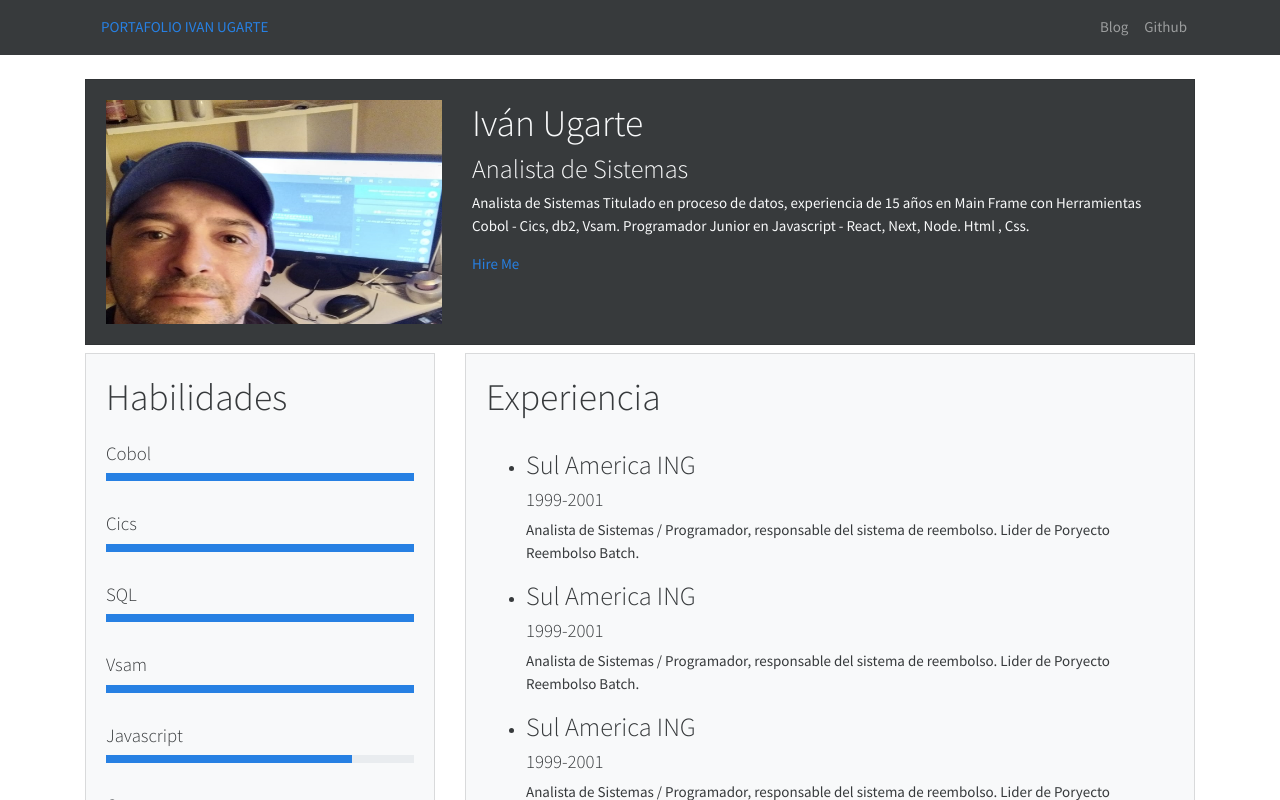
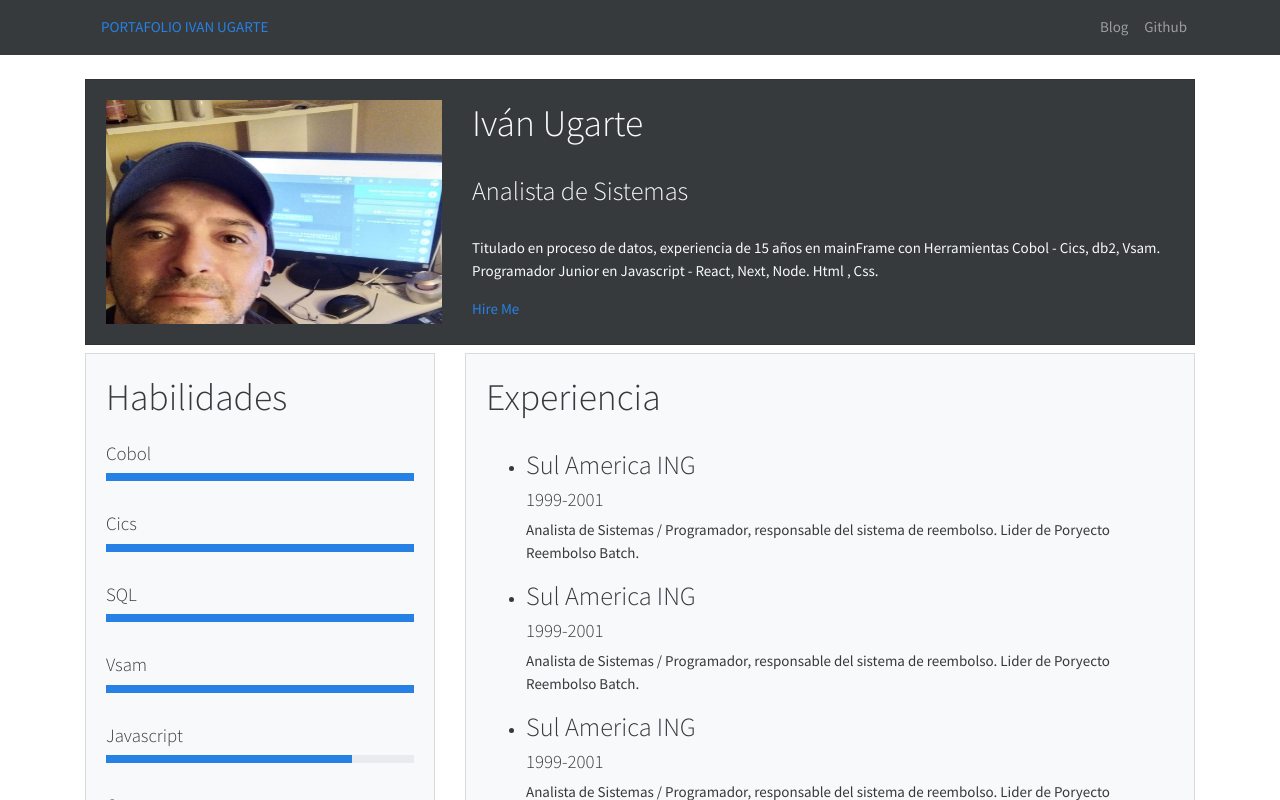
Before and after one commit to ivanugarte/portafolio.next, a Next.js app: page / in a window 1280 px wide. Shown: the top 800 px of the page. Built offline with nearby package versions, Linux system fonts and the light colour scheme.

Commit message:
retomada del portafolio

```diff
--- a/pages/index.js
+++ b/pages/index.js
@@ -14,10 +14,12 @@ const Index = () => (
             </div>
             <div className='col-md-8'>
               <h1>Iván Ugarte</h1>
+              <br />
               <h3>Analista de Sistemas</h3>
+              <br />
               <p>
-                Analista de Sistemas Titulado en proceso de datos, experiencia
-                de 15 años en Main Frame con Herramientas Cobol - Cics, db2,
+                Titulado en proceso de datos, experiencia
+                de 15 años en mainFrame con Herramientas Cobol - Cics, db2,
                 Vsam. Programador Junior en Javascript - React, Next, Node. Html
                 , Css.
               </p>
```
